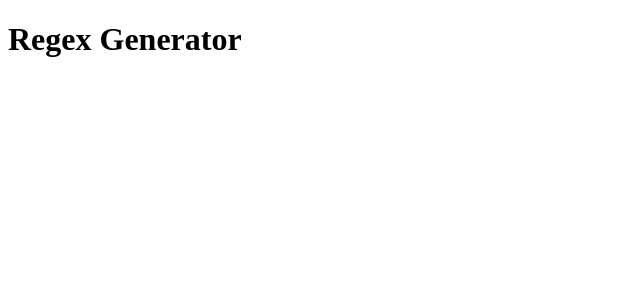
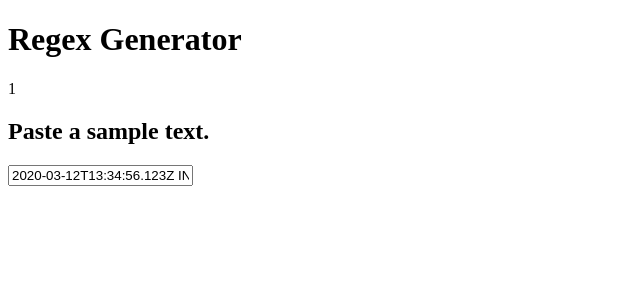
Before and after one commit to helmedeiros/regex-generator, a React app: page / in a window 1280 px wide. Shown: the top 300 px of the page, without its empty margins (0-640 px from the left). Built offline with nearby package versions, Linux system fonts and the light colour scheme.

Commit message:
feat: hold sample text in application state

```diff
--- a/src/app/App.tsx
+++ b/src/app/App.tsx
@@ -1,11 +1,31 @@
 import * as React from "react";
+import { SampleInput } from "../components/SampleInput";
+import { Step } from "../components/Step";
+import { defaultSample } from "./defaultSample";
 
-export function App() {
+export interface AppState {
+  sample: string;
+}
+
+export class App extends React.Component<{}, AppState> {
+  public state: AppState = { sample: defaultSample };
+
+  public render() {
     return (
       <div className="app">
         <header className="app-header">
           <h1 className="app-title">Regex Generator</h1>
         </header>
+        <main className="app-steps">
+          <Step index={1} title="Paste a sample text.">
+            <SampleInput value={this.state.sample} onChange={this.handleChange} />
+          </Step>
+        </main>
       </div>
     );
   }
+
+  private handleChange = (sample: string) => {
+    this.setState({ sample });
+  };
+}
```
Also changed, not shown: 1 other file (tests, documents, lock files or other folders). Lines whose indentation alone changed are shown as unchanged.
